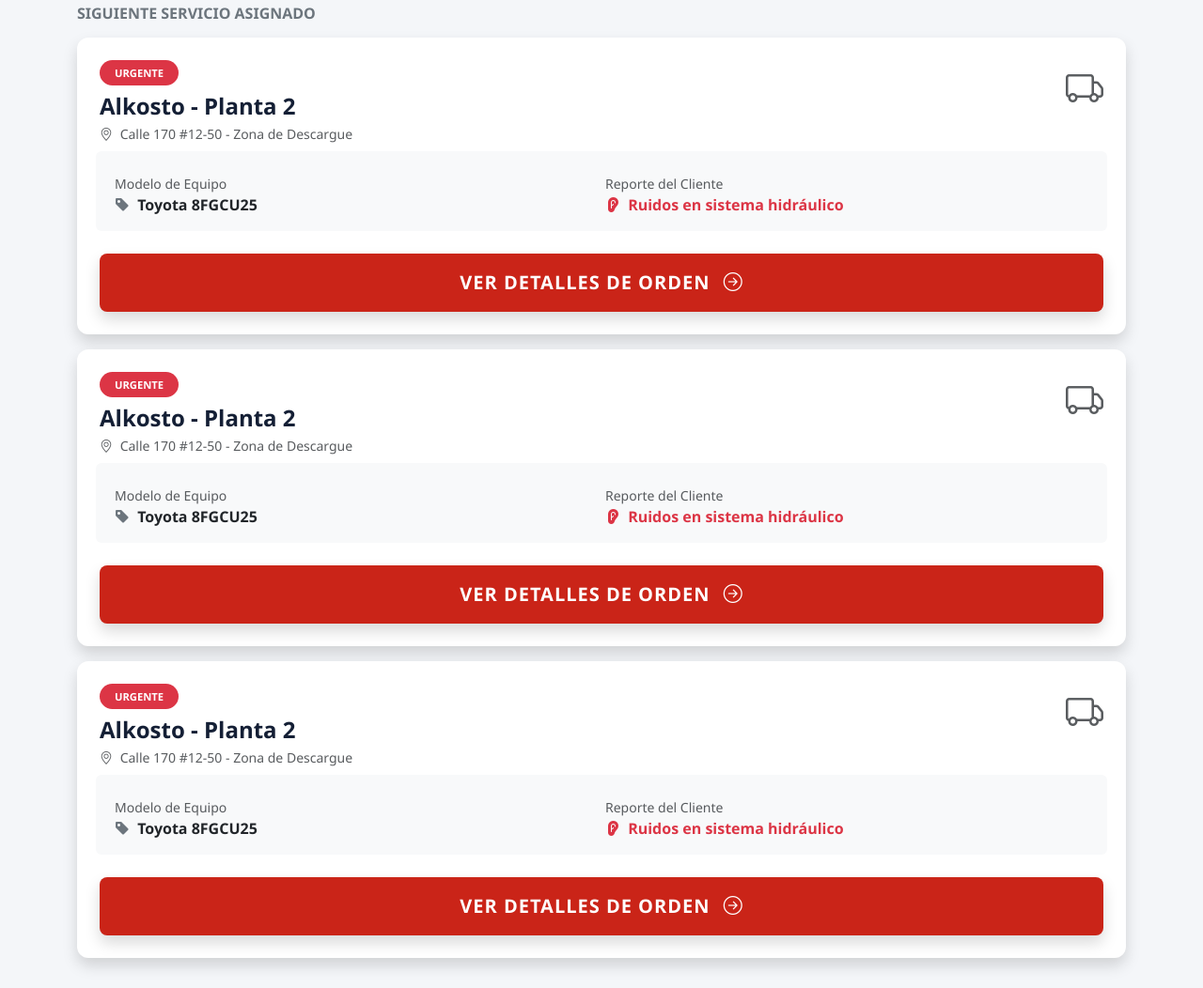
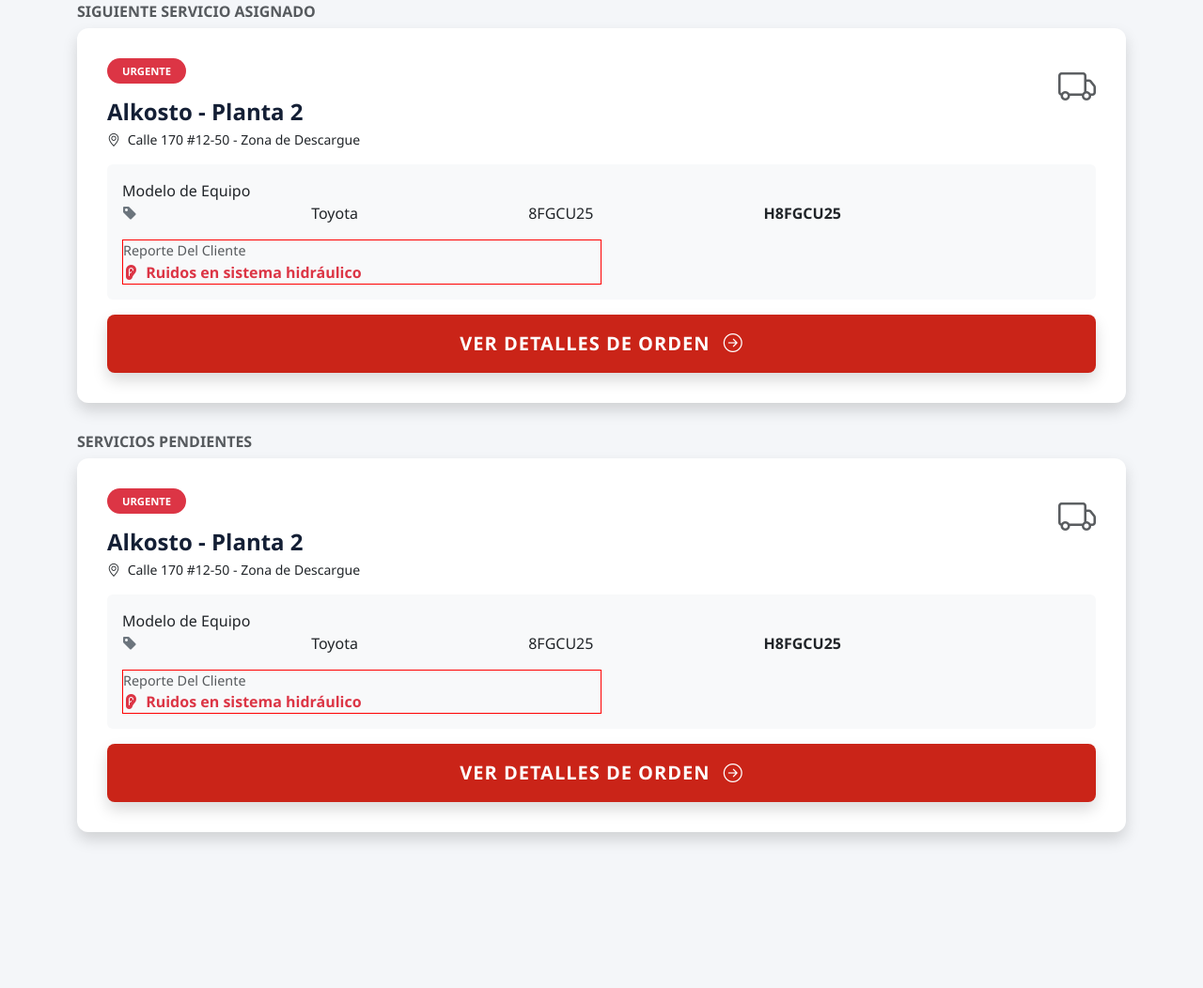
Before and after one commit to mManuelGonzalez1/proyectoFinal, a plain HTML site: page index.html in a window 1280 px wide. Shown: the part 712-1764 px from the top of the page at 94% size. After the commit the page ends 1654 px from the top, so only its background shows below. Drawn offline with nearby package versions, Linux system fonts and the light colour scheme.

Commit message:
Finalizada la vista main

```diff
--- a/index.html
+++ b/index.html
@@ -41,11 +41,11 @@
         </section> <!--Aprobado-->
 
         <section class="summary-container row g-3 mb-4">
-            <div class="col-6 col-md-4">
+            <div class="col-6 col-md-4" >
                  <div class=" card-container   card-custom border-status-warning ">
                     <i class=" card-container__icon bi-check-circle"></i>
                     <div class=" card-container__number ">4</div>
-                    <a class=" card-container__text  text-decoration-none" href="#programados">Servicios Hoy</a>
+                    <a class=" card-container__text  text-decoration-none" href="#programados" >Servicios Hoy</a>
                 </div>
             </div>
 
@@ -54,7 +54,7 @@
                 <div class="card-container card-custom border-status-danger">
                     <i class=" card-container__icon bi-clock-history  text-danger"></i>
                     <div class="card-container__number text-danger">2</div>
-                    <div class="card-container__text">Pendientes</div>
+                    <a class="card-container__text" href="#pendientes">Pendientes</a>
                 </div>
             </div>
             <div class="col-12 col-md-4">
@@ -66,97 +66,80 @@
             </div>
         </section><!--Aprobado,falta solamente el anclaje de links en pendientes-->
 
-        <div class="row">
-            <div class="col-12" >
-                <h6 class="mb-3 text-uppercase text-secondary fw-bold">Siguiente Servicio Asignado</h6>
-                <div class="card card-custom p-4 border-danger shadow border-left-5 mb-3" id="programados">
-                    <div class="d-flex justify-content-between align-items-start mb-3">
+
+            <section class="asigned-container col-12" >
+                <h6 class=" asigned-container__title text-muted">Siguiente Servicio Asignado</h6>
+
+                <article class=" schedule card card-custom shadow " id="programados">
+                    <div class=" schedule__information ">
                         <div>
-                            <span class="badge bg-danger rounded-pill mb-2 px-3 py-2 text-uppercase fw-bold" style="font-size: 0.7rem;">URGENTE</span>
-                            <h4 class="mb-1">Alkosto - Planta 2</h4>
-                            <p class="text-muted mb-0 small"><i class="bi bi-geo-alt me-1"></i> Calle 170 #12-50 - Zona de Descargue</p>
+                            <span class="information__badge badge bg-danger rounded-pill  px-3 py-2 text-uppercase fw-bold">urgente</span>
+                            <h4 class="information__title mb-1">Alkosto - Planta 2</h4>
+                            <p class=" information__adress mb-0 small">
+                                <i class="bi bi-geo-alt me-1"></i> Calle 170 #12-50 - Zona de Descargue</p>
                         </div>
-                        <i class="bi bi-truck fs-1 text-muted"></i>
+                        <i class=" schedule__icon bi-truck fs-1 text-muted"></i>
                     </div>
 
-                    <div class="row g-2 mb-4 bg-light p-3 rounded">
-                        <div class="col-12 col-sm-6 mb-2 mb-sm-0">
-                            <small class="text-muted d-block uppercase small-text">Modelo de Equipo</small>
-                            <i class="bi bi-tag-fill me-1 text-secondary"></i> <strong>Toyota 8FGCU25</strong>
+                    <div class="forklift bg-light  rounded mb-3">
+                        <div class="forklift-information col-12 col-sm-6 mb-2 mb-sm-0">
+                            <p class="forklift-information__title d-block uppercase small-text mb-0">Modelo de Equipo</p>
+                            <div class="fork-identification">
+                            <i class="bi bi-tag-fill me-1 text-secondary"></i>
+                            <p class="identification__brand mb-0">Toyota</p>
+                            <p class="identification__model mb-0">8FGCU25</p>
+                            <p class="identification__serial mb-0">H8FGCU25</p>
+                            </div>
                         </div>
-                        <div class="col-12 col-sm-6">
-                            <small class="text-muted d-block uppercase small-text">Reporte del Cliente</small>
-                            <span class="text-danger fw-bold"><i class="bi bi-ear-fill me-1"></i> Ruidos en sistema hidráulico</span>
+                        <div class="client-report col-12 col-sm-6">
+                            <small class=" client-report__title text-muted">Reporte del Cliente</small>
+                            <span class=" client-report__report fw-bold text-danger"><i class="bi bi-ear-fill me-1"></i> Ruidos en sistema hidráulico</span>
                         </div>
                     </div>
 
                     <a href="detalle-servicio.html" class="btn btn-brand w-100 fs-5 py-3 shadow">
                         VER DETALLES DE ORDEN <i class="bi bi-arrow-right-circle ms-2"></i>
                     </a>
-                </div>
-            </div>
-        </div>
+                </article><!--Aprobado-->
+            </section>
 
-        <div class="row">
-            <div class="col-12">
-                <div class="card card-custom p-4 border-danger shadow border-left-5 mb-3">
-                    <div class="d-flex justify-content-between align-items-start mb-3">
+            <section class="asigned-container col-12" >
+                <h6 class=" asigned-container__title text-muted"> Servicios Pendientes</h6>
+
+                <article class=" schedule card card-custom shadow " id="pendientes">
+                    <div class=" schedule__information ">
                         <div>
-                            <span class="badge bg-danger rounded-pill mb-2 px-3 py-2 text-uppercase fw-bold" style="font-size: 0.7rem;">URGENTE</span>
-                            <h4 class="mb-1">Alkosto - Planta 2</h4>
-                            <p class="text-muted mb-0 small"><i class="bi bi-geo-alt me-1"></i> Calle 170 #12-50 - Zona de Descargue</p>
+                            <span class="information__badge badge bg-danger rounded-pill  px-3 py-2 text-uppercase fw-bold">urgente</span>
+                            <h4 class="information__title mb-1">Alkosto - Planta 2</h4>
+                            <p class=" information__adress mb-0 small">
+                                <i class="bi bi-geo-alt me-1"></i> Calle 170 #12-50 - Zona de Descargue</p>
                         </div>
-                        <i class="bi bi-truck fs-1 text-muted"></i>
+                        <i class=" schedule__icon bi-truck fs-1 text-muted"></i>
                     </div>
 
-                    <div class="row g-2 mb-4 bg-light p-3 rounded">
-                        <div class="col-12 col-sm-6 mb-2 mb-sm-0">
-                            <small class="text-muted d-block uppercase small-text">Modelo de Equipo</small>
-                            <i class="bi bi-tag-fill me-1 text-secondary"></i> <strong>Toyota 8FGCU25</strong>
+                    <div class="forklift bg-light  rounded mb-3">
+                        <div class="forklift-information col-12 col-sm-6 mb-2 mb-sm-0">
+                            <p class="forklift-information__title d-block uppercase small-text mb-0">Modelo de Equipo</p>
+                            <div class="fork-identification">
+                            <i class="bi bi-tag-fill me-1 text-secondary"></i>
+                            <p class="identification__brand mb-0">Toyota</p>
+                            <p class="identification__model mb-0">8FGCU25</p>
+                            <p class="identification__serial mb-0">H8FGCU25</p>
+                            </div>
                         </div>
-                        <div class="col-12 col-sm-6">
-                            <small class="text-muted d-block uppercase small-text">Reporte del Cliente</small>
-                            <span class="text-danger fw-bold"><i class="bi bi-ear-fill me-1"></i> Ruidos en sistema hidráulico</span>
+                        <div class="client-report col-12 col-sm-6">
+                            <small class=" client-report__title text-muted">Reporte del Cliente</small>
+                            <span class=" client-report__report fw-bold text-danger"><i class="bi bi-ear-fill me-1"></i> Ruidos en sistema hidráulico</span>
                         </div>
                     </div>
 
                     <a href="detalle-servicio.html" class="btn btn-brand w-100 fs-5 py-3 shadow">
                         VER DETALLES DE ORDEN <i class="bi bi-arrow-right-circle ms-2"></i>
                     </a>
-                </div>
-            </div>
-        </div>
+                </article><!--Aprobado-->
+            </section>
 
-        <div class="row">
-            <div class="col-12">
 
-                <div class="card card-custom p-4 border-danger shadow border-left-5 mb-2">
-                    <div class="d-flex justify-content-between align-items-start mb-3">
-                        <div>
-                            <span class="badge bg-danger rounded-pill mb-2 px-3 py-2 text-uppercase fw-bold" style="font-size: 0.7rem;">URGENTE</span>
-                            <h4 class="mb-1">Alkosto - Planta 2</h4>
-                            <p class="text-muted mb-0 small"><i class="bi bi-geo-alt me-1"></i> Calle 170 #12-50 - Zona de Descargue</p>
-                        </div>
-                        <i class="bi bi-truck fs-1 text-muted"></i>
-                    </div>
-
-                    <div class="row g-2 mb-4 bg-light p-3 rounded">
-                        <div class="col-12 col-sm-6 mb-2 mb-sm-0">
-                            <small class="text-muted d-block uppercase small-text">Modelo de Equipo</small>
-                            <i class="bi bi-tag-fill me-1 text-secondary"></i> <strong>Toyota 8FGCU25</strong>
-                        </div>
-                        <div class="col-12 col-sm-6">
-                            <small class="text-muted d-block uppercase small-text">Reporte del Cliente</small>
-                            <span class="text-danger fw-bold"><i class="bi bi-ear-fill me-1"></i> Ruidos en sistema hidráulico</span>
-                        </div>
-                    </div>
-
-                    <a href="detalle-servicio.html" class="btn btn-brand w-100 fs-5 py-3 shadow">
-                        VER DETALLES DE ORDEN <i class="bi bi-arrow-right-circle ms-2"></i>
-                    </a>
-                </div>
-            </div>
-        </div>
     </div>
 
 
--- a/scss/styles.scss
+++ b/scss/styles.scss
@@ -107,38 +107,6 @@ h1, h2, h3, h4, h5, h6 {
     }
 }
 
-// Navbar Inferior (Mobile)
-.footer{
-    display: flex;
-    flex-direction: row;
-    background-color: red;
-    border-top: 1px solid rgba(0,0,0,0.05);
-    @include shadow-md;
-    .footer-icons-container{
-        width: 80%;
-        display: flex;
-        flex-direction: row;
-        justify-content: space-around;
-        margin: 0 auto;
-        padding: 1rem 0;
-
-    }
-    .icon__index{
-        color: $brand-red;
-    }
-
-    i {
-        font-size: 1.5rem;
-        margin-bottom: 2px;
-        transition: transform 0.2s;
-    }
-    .paragraph__icon {
-         font-size: 0.75rem;
-        font-weight: 500;
-    }
-
-
-}
 .progress-container{
     &__title{
         color: $navy-dark;
@@ -149,7 +117,6 @@ h1, h2, h3, h4, h5, h6 {
         font-size: 1rem;
     }
     .bar-container{
-        border: 1px solid red;
 
         &__percentage{
         color: #e9b41a;
@@ -226,14 +193,57 @@ h1, h2, h3, h4, h5, h6 {
 
 
 }
+.asigned-container{
+    &__title{
+        text-transform: uppercase;
+        font-size: 1rem;
+        font-weight: bold;
+    }
 
+    .schedule{
+        padding: 2rem;
+        margin-bottom: 2rem;
+        &__information{
+            display: flex;
+            justify-content: space-between;
+            align-items: start;
+            margin-bottom: 1rem;
+        }
+        .information__badge{
+            font-size: 0.7rem;
+            margin-bottom: 1rem;
+        }
+    }
+    .forklift{
+        display: flex;
+        flex-direction: column;
+        gap: 1rem;
+        margin-bottom: 2rem;
+        padding: 1rem;
+        .forklift-information{
+            width: 100%;
+        }
 
+    }
+    .fork-identification{
+        display: flex;
+        flex-direction: row;
+        justify-content: space-between;
+        width: 75%;
+        .identification__serial{
+            font-weight: bold;
+        }
+    }
+    .client-report{
+        border: 1px solid red;
+        &__title{
+            text-transform:capitalize;
+            font-size: 0.9rem;
+            display: block;
+        }
+    }
+}
 
-/* ==========================================================================
-   5. COMPONENTES DE INTERFAZ (CARDS Y BOTONES)
-   ========================================================================== */
-
-// Botón Principal
 .btn-brand {
     background-color: $brand-red;
     color: $white;
@@ -257,6 +267,42 @@ h1, h2, h3, h4, h5, h6 {
         transform: translateY(0); // Efecto de presionar
     }
 }
+
+
+.footer{
+    display: flex;
+    flex-direction: row;
+    background-color:$bg-light;
+    border-top: 1px solid rgba(0,0,0,0.05);
+    @include shadow-md;
+    .footer-icons-container{
+        width: 80%;
+        display: flex;
+        flex-direction: row;
+        justify-content: space-around;
+        margin: 0 auto;
+        padding: 1rem 0;
+
+    }
+    .icon__index{
+        color: $brand-red;
+    }
+
+    i {
+        font-size: 1.5rem;
+        margin-bottom: 2px;
+        transition: transform 0.2s;
+    }
+    .paragraph__icon {
+         font-size: 0.75rem;
+        font-weight: 500;
+    }
+
+
+}
+
+
+
 
 
 // Cards específicas de KPI (Dashboard)
```
Also changed, not shown: css/styles.css, 1 other file.
